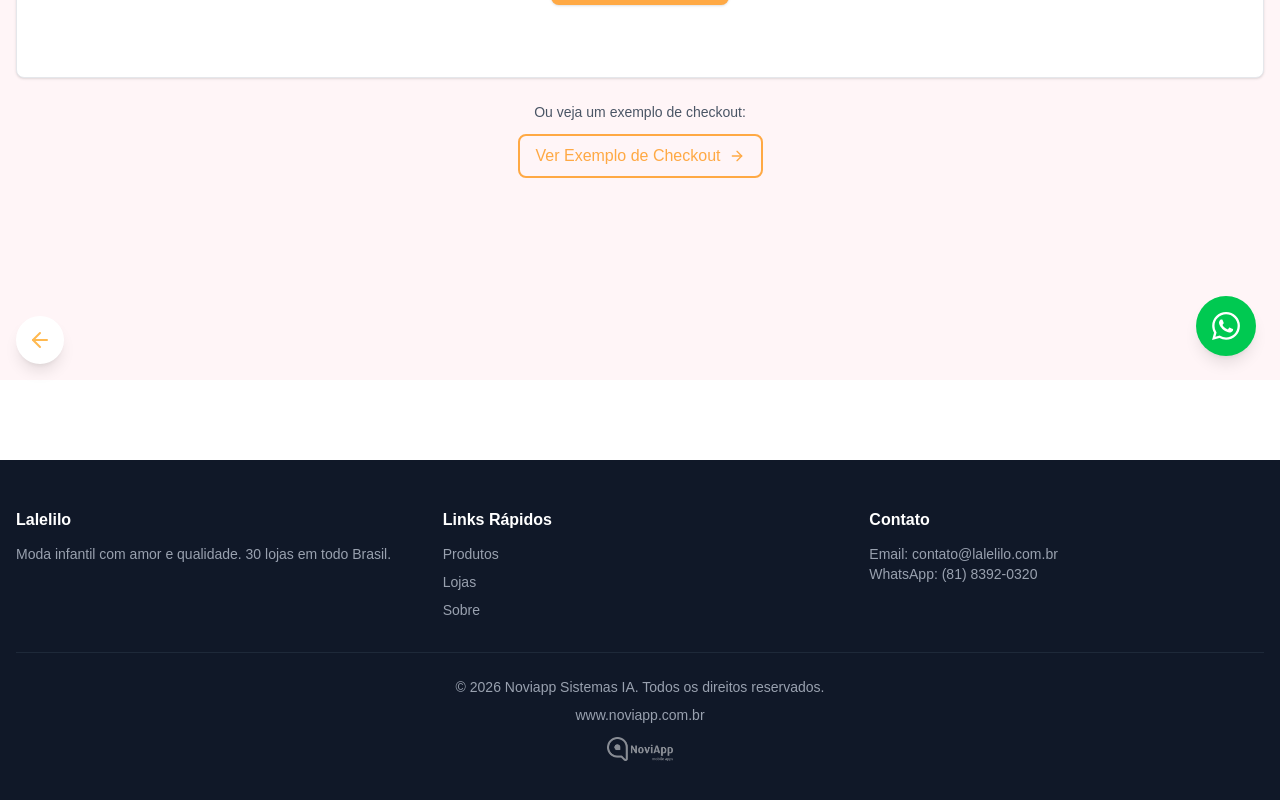
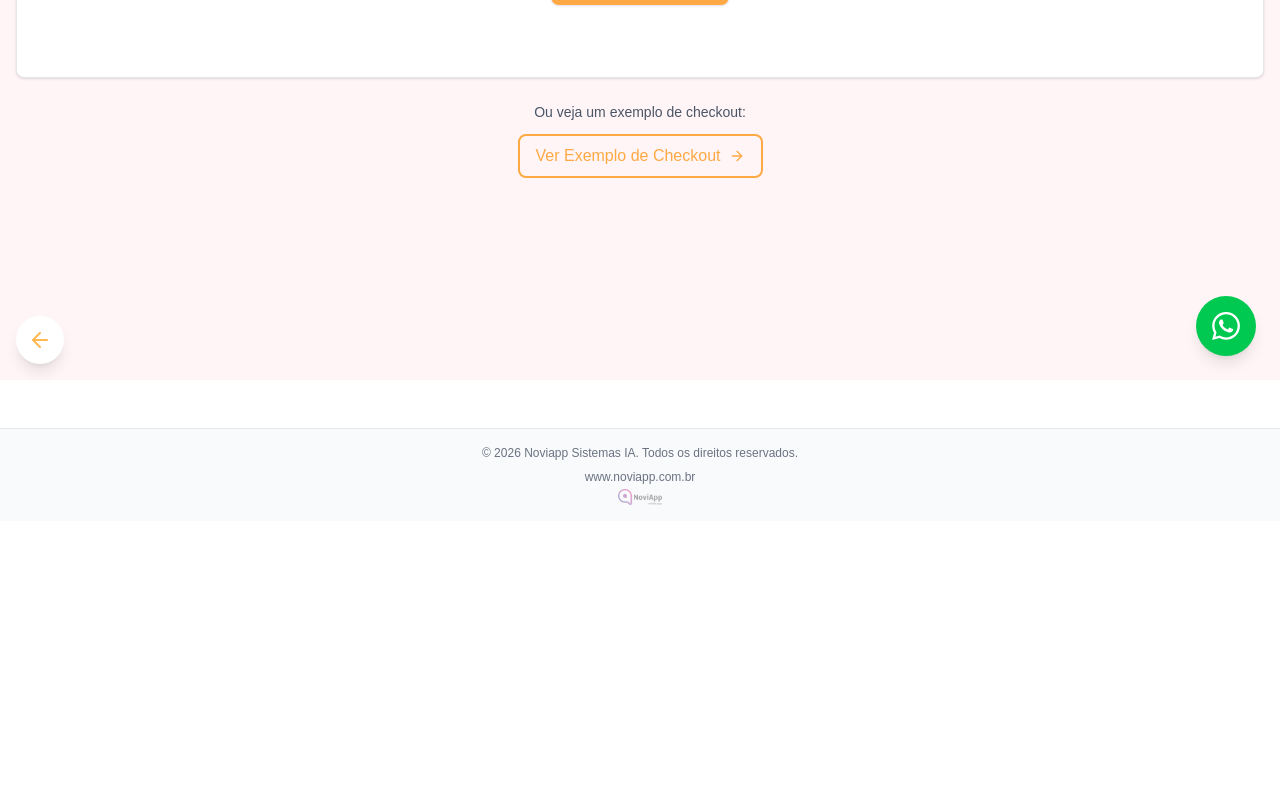
Before and after one commit to Noecramos/lalelilo, a Next.js app: page /cart in a window 1280 px wide. Shown: the part 420-1220 px from the top of the page. After the commit the page ends 941 px from the top, so only its background shows below. Built offline with nearby package versions, Linux system fonts and the light colour scheme.

Commit message:
feat: simplify footer to minimal copyright bar for app-like experience

```diff
--- a/components/Footer.tsx
+++ b/components/Footer.tsx
@@ -11,45 +11,24 @@ export default function Footer() {
     if (isAdmin) return null;
 
     return (
-        <footer className="bg-gray-900 text-white py-12 mt-20">
+        <footer className="bg-gray-50 border-t border-gray-200 py-4 mt-12">
             <div className="container mx-auto px-4">
-                <div className="grid grid-cols-1 md:grid-cols-3 gap-8">
-                    <div>
-                        <h4 className="font-bold mb-3">Lalelilo</h4>
-                        <p className="text-sm text-gray-400">
-                            Moda infantil com amor e qualidade. 30 lojas em todo Brasil.
-                        </p>
-                    </div>
-                    <div>
-                        <h4 className="font-bold mb-3">Links Rápidos</h4>
-                        <ul className="space-y-2 text-sm text-gray-400">
-                            <li><Link href="/products" className="hover:text-white">Produtos</Link></li>
-                            <li><Link href="/location" className="hover:text-white">Lojas</Link></li>
-                            <li><Link href="/about" className="hover:text-white">Sobre</Link></li>
-                        </ul>
-                    </div>
-                    <div>
-                        <h4 className="font-bold mb-3">Contato</h4>
-                        <p className="text-sm text-gray-400">
-                            Email: contato@lalelilo.com.br<br />
-                            WhatsApp: (81) 8392-0320
-                        </p>
-                    </div>
-                </div>
-                <div className="border-t border-gray-800 mt-8 pt-6 text-center text-sm text-gray-400">
-                    © 2026 Noviapp Sistemas IA. Todos os direitos reservados.
-                    <div className="mt-2 text-center flex flex-col items-center gap-2">
+                <div className="text-center text-xs text-gray-500">
+                    <p>© 2026 Noviapp Sistemas IA. Todos os direitos reservados.</p>
+                    <div className="mt-2 flex flex-col items-center gap-1">
                         <a
                             href="https://www.noviapp.com.br"
                             target="_blank"
                             rel="noopener noreferrer"
-                            className="hover:text-white transition-colors"
+                            className="hover:text-lale-orange transition-colors"
                         >
                             www.noviapp.com.br
                         </a>
-                        <div className="mt-1">
-                            <img src="/noviapp-logo.png" alt="Noviapp Logo" className="h-6 w-auto opacity-50 grayscale hover:opacity-100 hover:grayscale-0 transition-all mx-auto" style={{ filter: 'brightness(0) invert(1)' }} />
-                        </div>
+                        <img
+                            src="/noviapp-logo.png"
+                            alt="Noviapp Logo"
+                            className="h-4 w-auto opacity-40 hover:opacity-70 transition-opacity"
+                        />
                     </div>
                 </div>
             </div>
```
